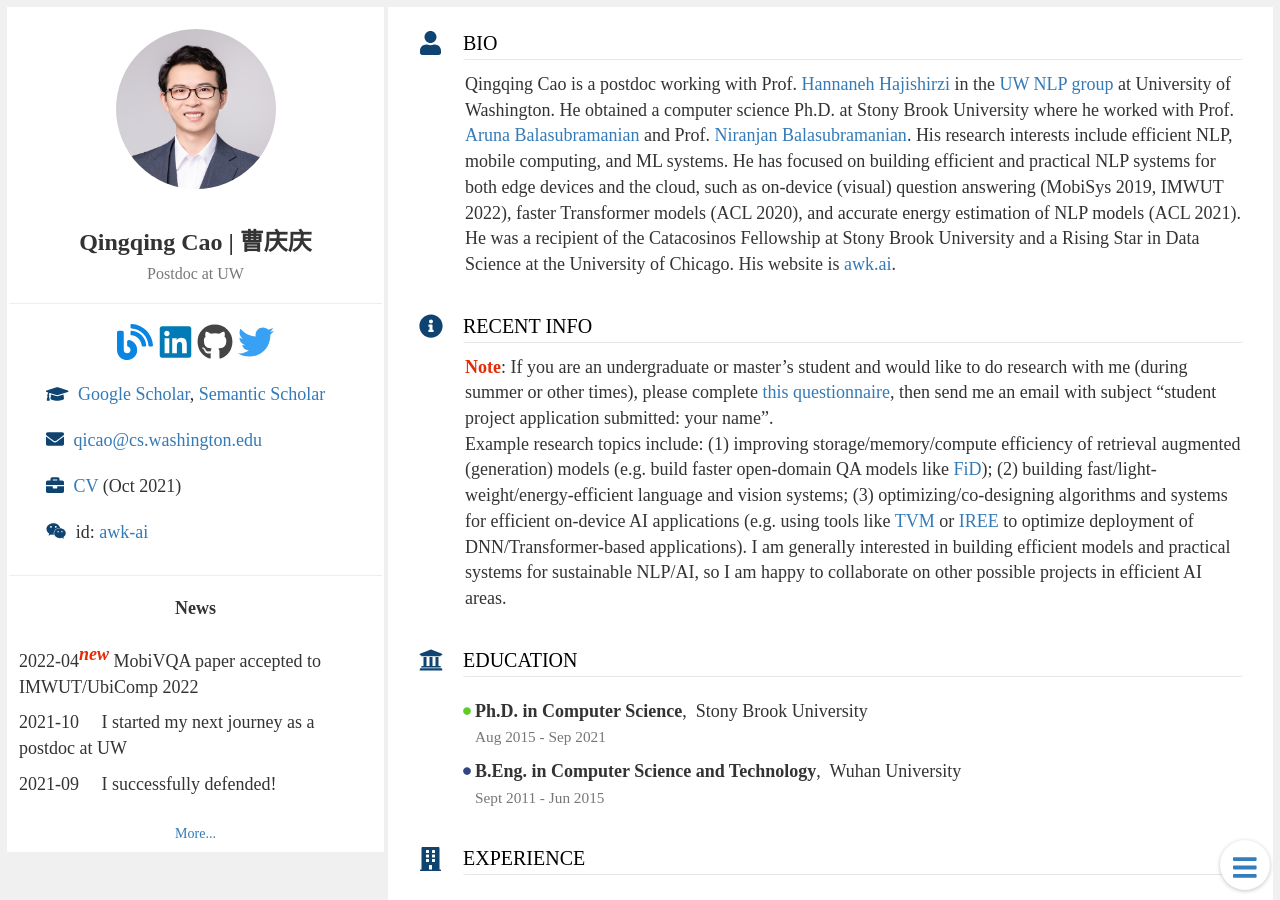
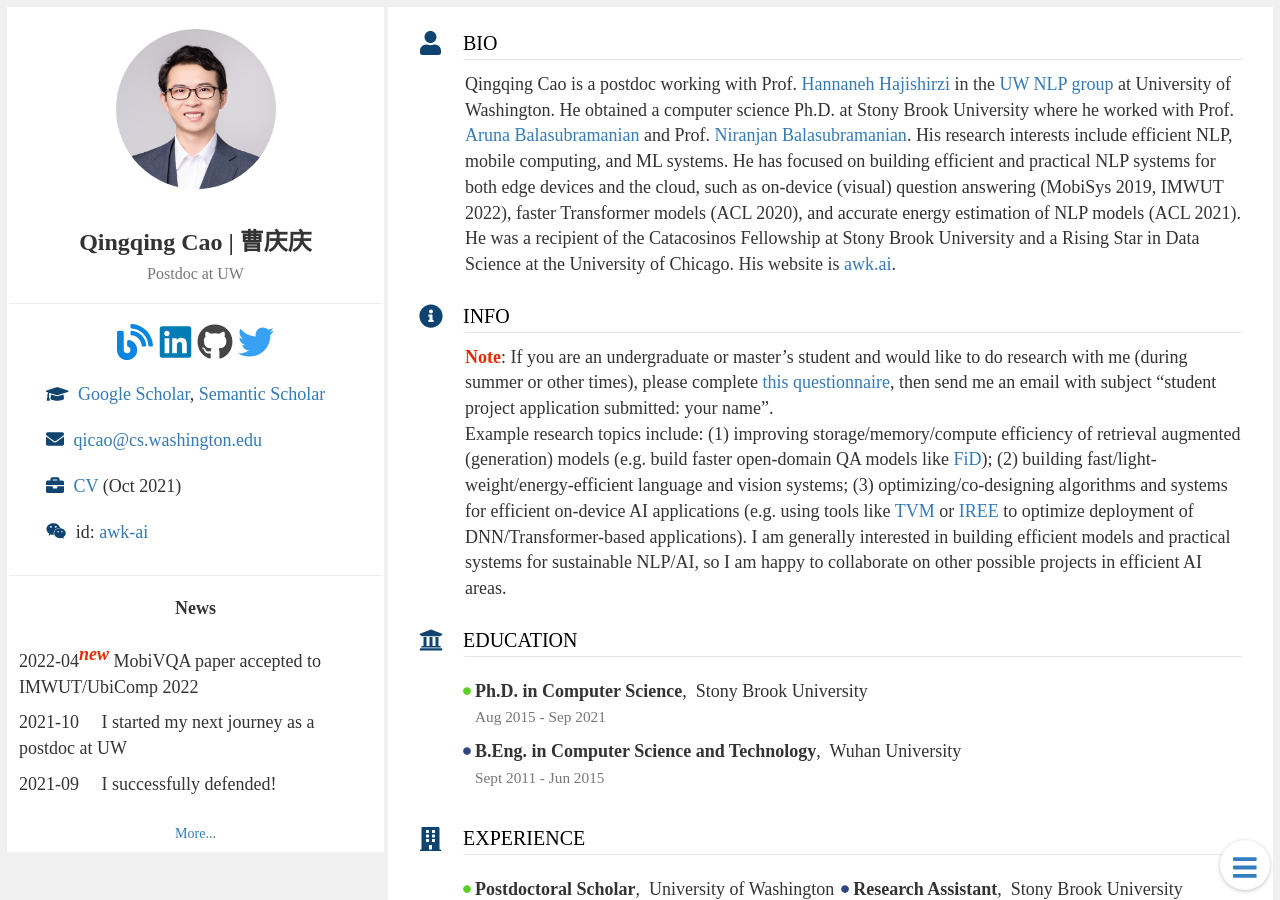
Before and after one commit to csarron/csarron.github.io, a Jekyll site: the page built from index.md, in a window 1280 px wide and 900 px high. Built offline with Jekyll 4.4.1, drawn with Linux system fonts in a browser that asks for light colours.

Commit message:
fix layout

```diff
--- a/_includes/about.html
+++ b/_includes/about.html
@@ -102,7 +102,7 @@
                 </div>
                 <div class="info">
                     <h4 class="title text-uppercase"> Bio </h4>
-                    <div class="content card card-nested" itemprop="description">{{ page.bio.content | markdownify}}</div>
+                    <div class="content card card-nested" itemprop="description">{{ page.bio.content | markdownify | remove: '<p>' | remove: '</p>' }}</div>
                 </div>
             </div>
             <div class="detail" id="{{ page.info.name | downcase}}">
@@ -112,7 +112,7 @@
                 </div>
                 <div class="info">
                     <h4 class="title text-uppercase"> {{ page.info.name }} </h4>
-                    <div class="content card card-nested" itemprop="description">{{ page.info.content | markdownify}}</div>
+                    <div class="content card card-nested" itemprop="description">{{ page.info.content | markdownify |remove: '<p>' | remove: '</p>' }}</div>
                 </div>
             </div>
             {% for history-item in page.history %}
--- a/index.md
+++ b/index.md
@@ -97,7 +97,7 @@
 
 #   <span class="update">Updates</span>: I joined [H2Lab](https://h2lab.cs.washington.edu/) at UW as a postdoc!  <br>
 info:
- name: Recent Info
+ name: Info
  style: fas fa-lg fa-info-circle
  content: >
   <span class="update">Note</span>: If you are an undergraduate or master's student and would like to do research with me (during summer or other times), please complete [this questionnaire](https://forms.gle/MyUVaLBY8CzxA4Ye8), then send me an email with subject "student project application submitted: your name".
```
